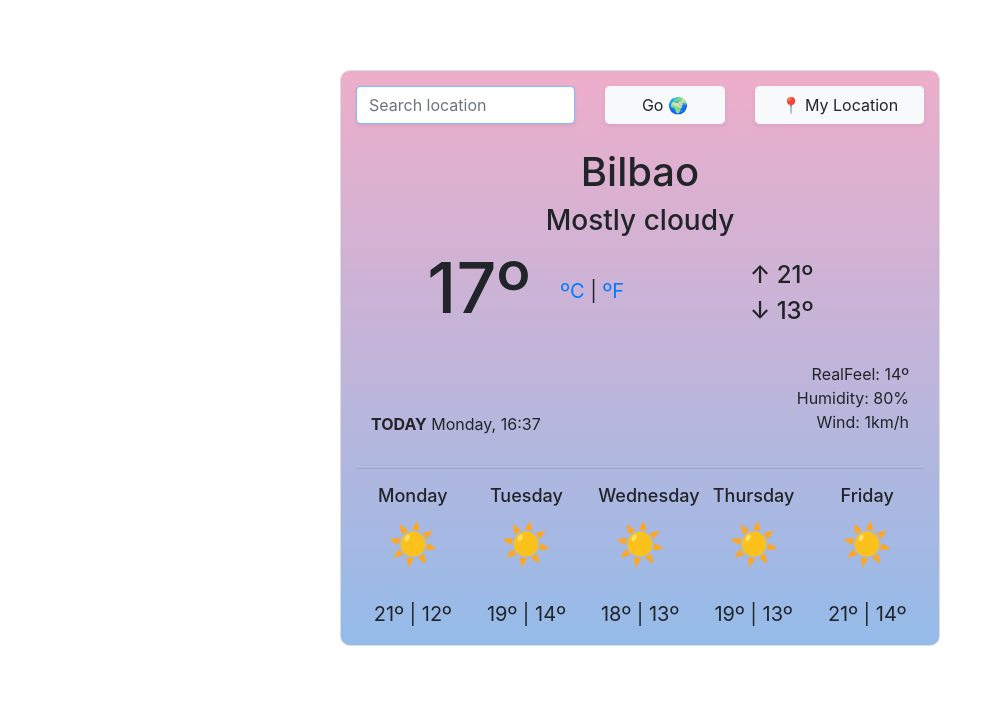
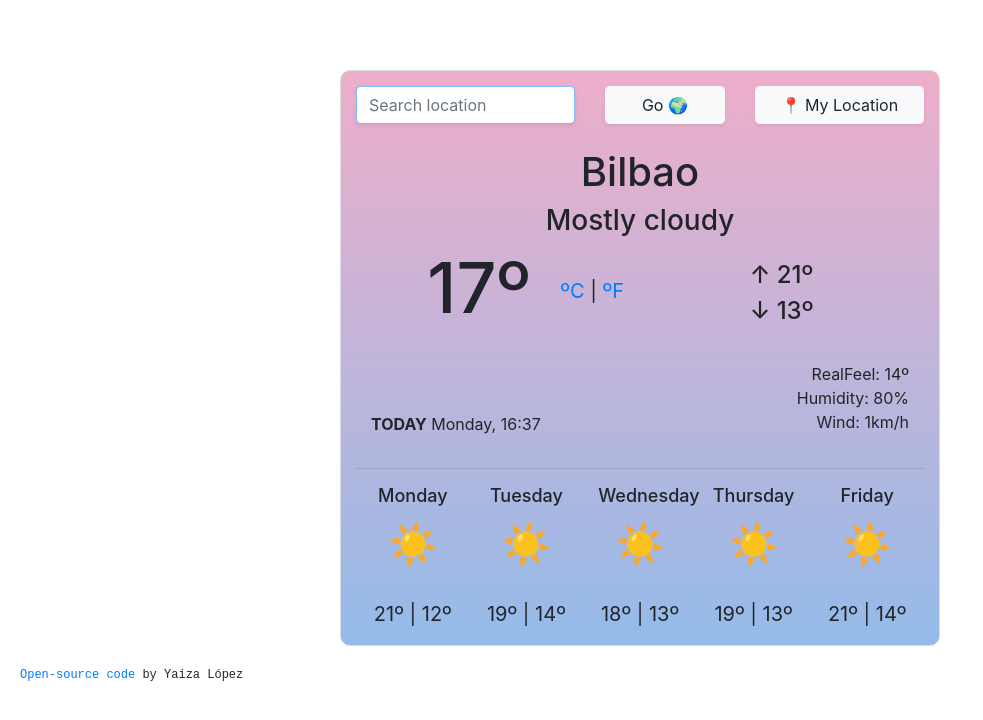
Before and after one commit to yaizalf/weather-app, a plain HTML site: page index.html in a window 1280 px wide. Shown: the whole page, without its empty margins (0-983 px from the left). Drawn offline with nearby package versions, Linux system fonts and the light colour scheme.

Commit message:
Footer added

```diff
--- a/index.html
+++ b/index.html
@@ -1,14 +1,17 @@
 <!DOCTYPE html>
 <html lang="en">
-
   <head>
     <meta charset="UTF-8" />
     <meta name="viewport" content="width=device-width, initial-scale=1.0" />
     <script src="https://unpkg.com/axios/dist/axios.min.js"></script>
     <title>Weather App</title>
-    <link rel="stylesheet" href="src/styles.css"/>
-    <link rel="stylesheet" href="https://stackpath.bootstrapcdn.com/bootstrap/4.5.0/css/bootstrap.min.css"
-        integrity="sha384-9aIt2nRpC12Uk9gS9baDl411NQApFmC26EwAOH8WgZl5MYYxFfc+NcPb1dKGj7Sk" crossorigin="anonymous" />
+    <link rel="stylesheet" href="src/styles.css" />
+    <link
+      rel="stylesheet"
+      href="https://stackpath.bootstrapcdn.com/bootstrap/4.5.0/css/bootstrap.min.css"
+      integrity="sha384-9aIt2nRpC12Uk9gS9baDl411NQApFmC26EwAOH8WgZl5MYYxFfc+NcPb1dKGj7Sk"
+      crossorigin="anonymous"
+    />
   </head>
 
   <body>
@@ -16,15 +19,30 @@
       <form class="search-form">
         <div class="row">
           <div class="col-5">
-
-                    <input type="search" id="city-input" placeholder="Search location" autofocus="on" autocomplete="off"
-                        class="form-control shadow-sm" />
+            <input
+              type="search"
+              id="city-input"
+              placeholder="Search location"
+              autofocus="on"
+              autocomplete="off"
+              class="form-control shadow-sm"
+            />
           </div>
           <div class="col-3">
-                    <input type="submit" id= "go-button" value="Go 🌍" class="form-control btn btn-light shadow-sm" />
+            <input
+              type="submit"
+              id="go-button"
+              value="Go 🌍"
+              class="form-control btn btn-light shadow-sm"
+            />
           </div>
           <div class="col-4">
-                <input type="submit" id="location-button" value="📍 My Location" class="form-control btn btn-light shadow-sm" />
+            <input
+              type="submit"
+              id="location-button"
+              value="📍 My Location"
+              class="form-control btn btn-light shadow-sm"
+            />
           </div>
         </div>
       </form>
@@ -37,9 +55,9 @@
               <h2 class="nowTemp" id="nowTemp">17º</h2>
             </div>
             <div class="col-sm units">
-                        <a href=# id="cels-link">ºC</a>
+              <a href="#" id="cels-link">ºC</a>
               |
-                        <a href=# id="fahr-link">ºF</a>
+              <a href="#" id="fahr-link">ºF</a>
             </div>
             <div class="col-sm maxmin">
               <h4>↑ 21º</h4>
@@ -56,7 +74,7 @@
             <p class="today" id="today"><strong>TODAY</strong> Sunday, 18:30</p>
           </div>
           <div class="col">
-                    <p class="parameters"> RealFeel: 14º</p>
+            <p class="parameters">RealFeel: 14º</p>
             <p class="parameters">Humidity: 80%</p>
             <p class="parameters">Wind: 1km/h</p>
           </div>
@@ -69,38 +87,40 @@
           <div class="col-sm">
             <h3>Monday</h3>
             <p class="emoji">☀️</p>
-                <br>
+            <br />
             <p class="temp">21º | 12º</p>
           </div>
           <div class="col-sm">
             <h3>Tuesday</h3>
             <p class="emoji">☀️</p>
-                <br>
+            <br />
             <p class="temp">19º | 14º</p>
           </div>
           <div class="col-sm">
             <h3>Wednesday</h3>
             <p class="emoji">☀️</p>
-                <br>
+            <br />
             <p class="temp">18º | 13º</p>
           </div>
           <div class="col-sm">
             <h3>Thursday</h3>
             <p class="emoji">☀️</p>
-                <br>
+            <br />
             <p class="temp">19º | 13º</p>
           </div>
           <div class="col-sm">
             <h3>Friday</h3>
             <p class="emoji">☀️</p>
-                <br>
+            <br />
             <p class="temp">21º | 14º</p>
           </div>
         </div>
       </div>
     </div>
-    </div>
+    <footer>
+      <a href="https://github.com/yaizalf/weather-app">Open-source code</a> by
+      Yaiza López
+    </footer>
     <script src="src/index.js"></script>
   </body>
-
 </html>
--- a/src/styles.css
+++ b/src/styles.css
@@ -64,3 +64,7 @@ span h2 {
   display: inline-block;
   margin: 0 auto;
 }
+footer {
+  font-family: "Courier New", Courier, monospace;
+  font-size: 12px;
+}
```
Lines whose indentation alone changed are shown as unchanged.
